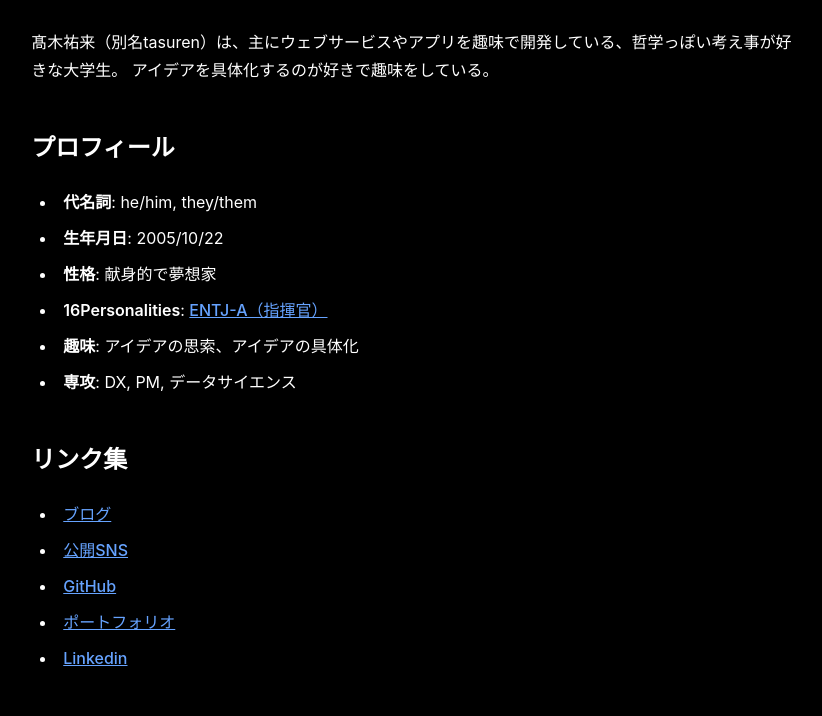
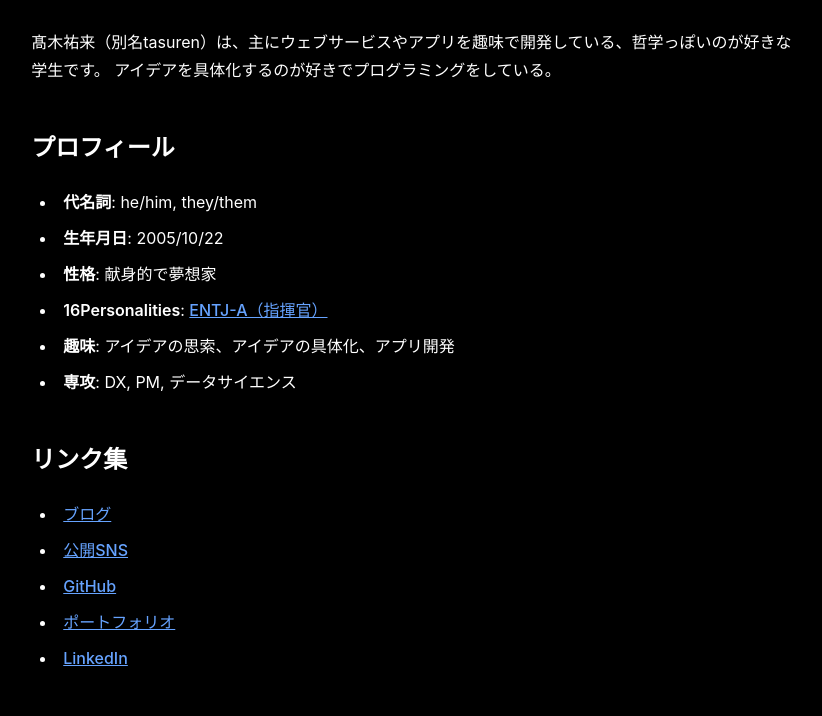
Before and after one commit to tasuren/website, an Astro site: page / in a window 1280 px wide. Shown: the part 84-800 px from the top of the page, without its empty margins (221-1043 px from the left). Built offline with nearby package versions, Linux system fonts and the light colour scheme; Astro itself is replaced by a stand-in of ours.

Commit message:
ホームページのプロフィールを一部更新

```diff
--- a/src/pages/index.mdx
+++ b/src/pages/index.mdx
@@ -6,8 +6,8 @@ layout: ../layouts/MainLayout.astro
 
 # 髙木祐来とは
 
-髙木祐来（別名tasuren）は、主にウェブサービスやアプリを趣味で開発している、哲学っぽい考え事が好きな大学生。
-アイデアを具体化するのが好きで趣味をしている。
+髙木祐来（別名tasuren）は、主にウェブサービスやアプリを趣味で開発している、哲学っぽいのが好きな学生です。
+アイデアを具体化するのが好きでプログラミングをしている。
 
 ## プロフィール
 
@@ -15,7 +15,7 @@ layout: ../layouts/MainLayout.astro
 - **生年月日**: 2005/10/22
 - **性格**: 献身的で夢想家
 - **16Personalities**: [ENTJ-A（指揮官）](https://www.16personalities.com/profiles/ea5a5a61f8bba)
-- **趣味**: アイデアの思索、アイデアの具体化
+- **趣味**: アイデアの思索、アイデアの具体化、アプリ開発
 - **専攻**: DX, PM, データサイエンス
 
 ## リンク集
@@ -24,7 +24,7 @@ layout: ../layouts/MainLayout.astro
 - [公開SNS](https://bsky.app/profile/tasuren.bsky.social)
 - [GitHub](https://github.com/tasuren)
 - [ポートフォリオ](https://foriio.com/tasuren)
-- [Linkedin](https://www.linkedin.com/in/tasuren/)
+- [LinkedIn](https://www.linkedin.com/in/tasuren/)
 
 ## 連絡先
 
```
